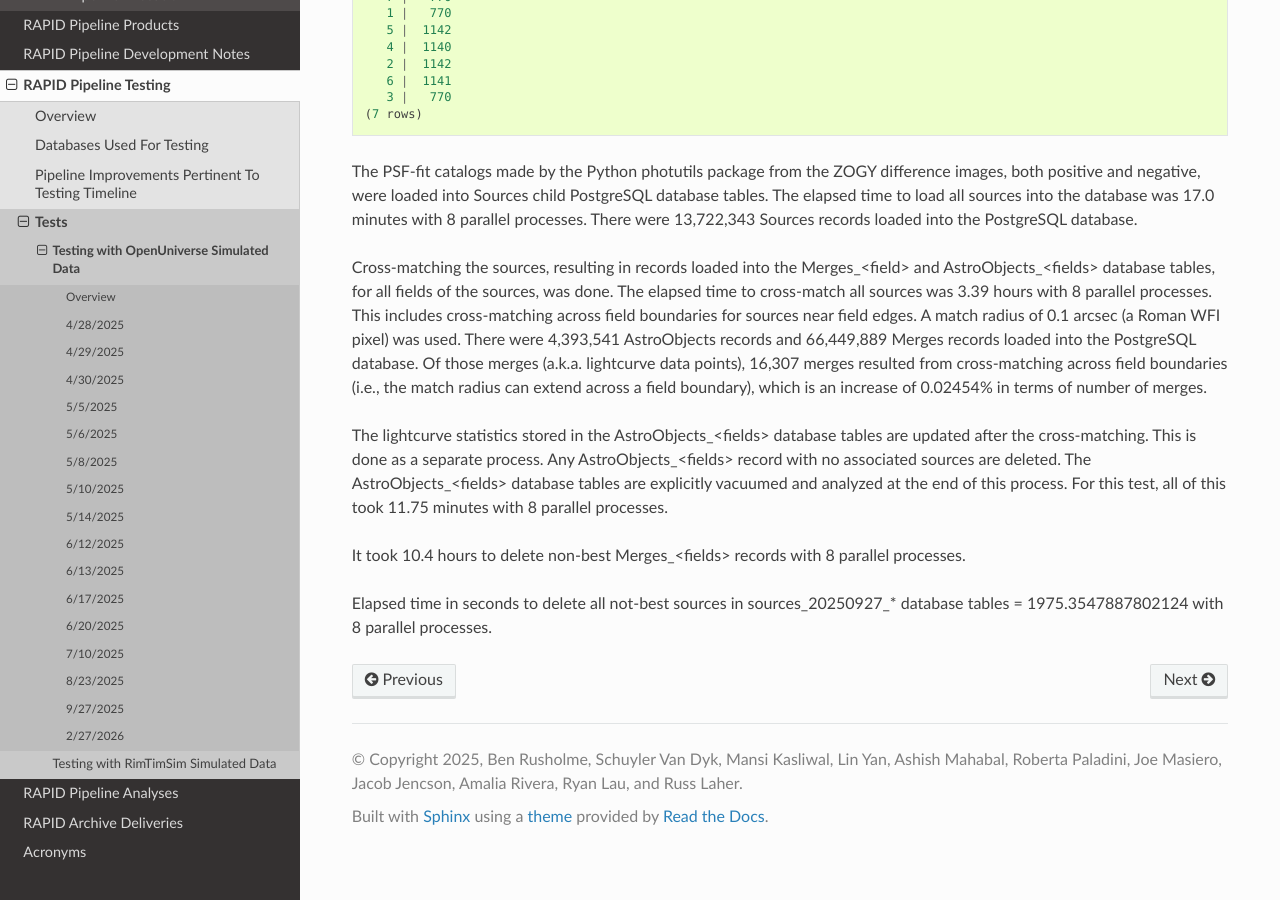
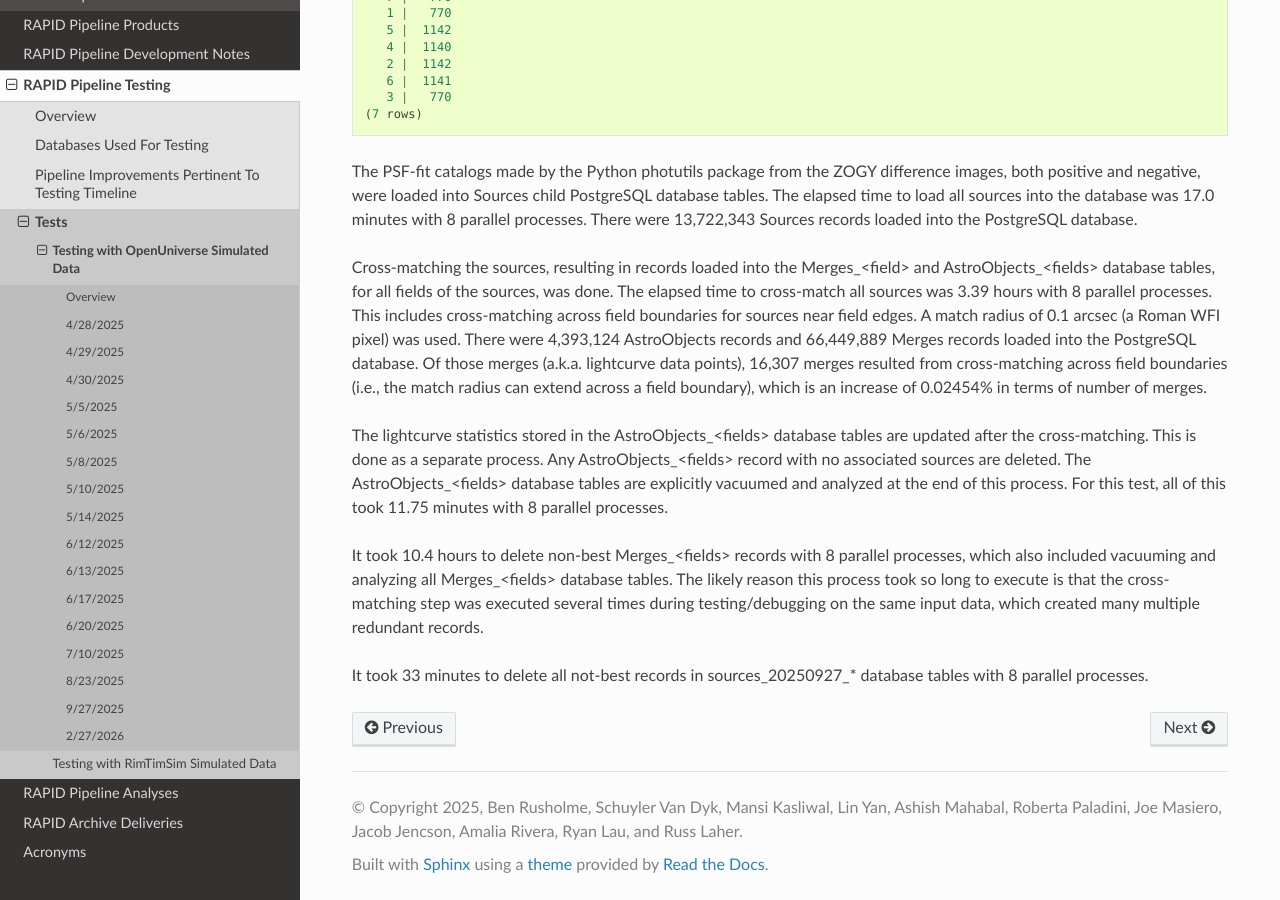
Before and after one commit to Caltech-IPAC/rapid, a Sphinx documentation site: the page built from docs/source/dev/openuniv_tests.rst, in a window 1280 px wide and 900 px high, scrolled down 30802 px. Built offline with Sphinx 7.4.7 and the Read the Docs theme 3.1.0, drawn with Linux system fonts in a browser that asks for light colours.

Commit message:
Updated with additional details on the 2/27/2026 test.

```diff
--- a/docs/source/dev/openuniv_tests.rst
+++ b/docs/source/dev/openuniv_tests.rst
@@ -1206,7 +1206,7 @@ AstroObjects_<fields> database tables, for all fields of the sources, was done.
 The elapsed time to cross-match all sources was 3.39 hours with 8 parallel processes.
 This includes cross-matching across field boundaries for sources near field edges.
 A match radius of 0.1 arcsec (a Roman WFI pixel) was used.
-There were 4,393,541 AstroObjects records and 66,449,889 Merges records loaded
+There were 4,393,124 AstroObjects records and 66,449,889 Merges records loaded
 into the PostgreSQL database.  Of those merges (a.k.a. lightcurve data points), 16,307 merges
 resulted from cross-matching across field boundaries (i.e., the match radius can extend
 across a field boundary), which is an increase of 0.02454% in terms of number of merges.
@@ -1217,7 +1217,11 @@ no associated sources are deleted.
 The AstroObjects_<fields> database tables are explicitly vacuumed and analyzed at the end of this process.
 For this test, all of this took 11.75 minutes with 8 parallel processes.
 
-It took 10.4 hours to delete non-best Merges_<fields> records with 8 parallel processes.
+It took 10.4 hours to delete non-best Merges_<fields> records with 8 parallel processes,
+which also included vacuuming and analyzing all Merges_<fields> database tables.
+The likely reason this process took so long to execute is that the cross-matching step
+was executed several times during testing/debugging on the same input data, which
+created many multiple redundant records.
 
-Elapsed time in seconds to delete all not-best sources in sources_20250927_* database tables = 1975.3547887802124
+It took 33 minutes to delete all not-best records in sources_20250927_* database tables
 with 8 parallel processes.
```
